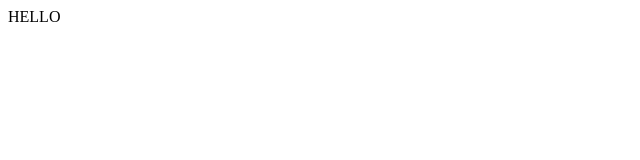
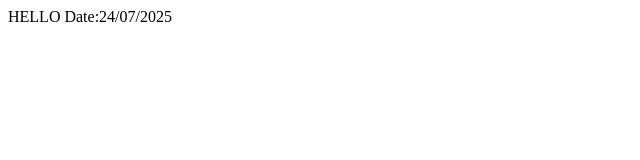
Before and after one commit to manasiauchatkar/localrepo, a plain HTML site: page index.html in a window 1280 px wide. Shown: the whole page, without its empty margins (0-640 px from the left). Drawn offline with Linux system fonts and the light colour scheme.

Commit message:
updated on feature1 branch

```diff
--- a/index.html
+++ b/index.html
@@ -1,7 +1,7 @@
 <html>
     <body>
         HELLO
-
+        Date:24/07/2025
     </body>
 
 </html>
```
